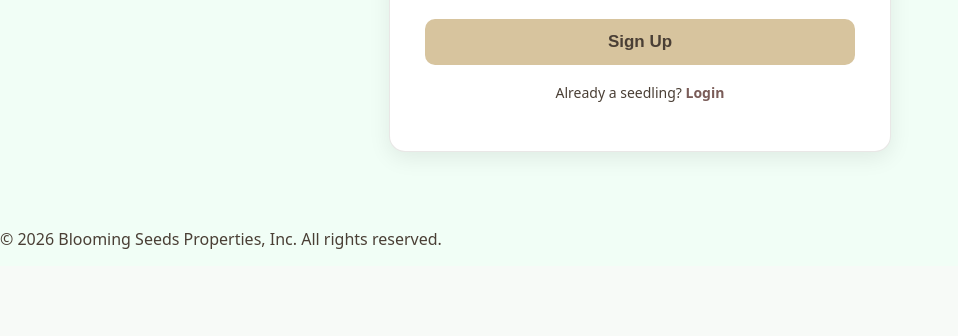
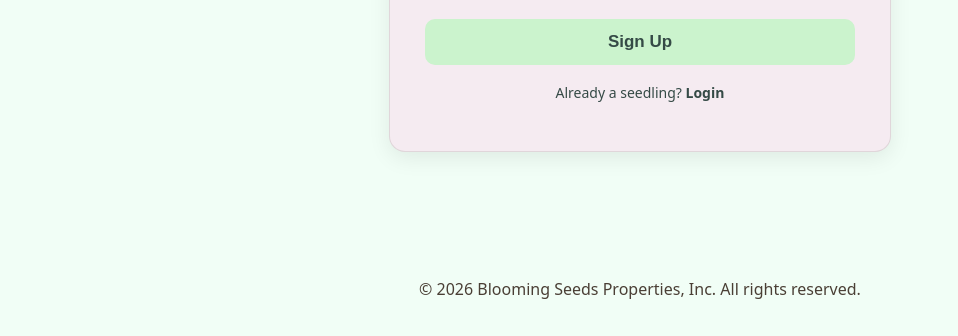
Before and after one commit to starryyz/final180, a Flask app: page /signup in a window 1280 px wide. Shown: the part 928-1264 px from the top of the page, without its empty margins (0-958 px from the left). Before the commit the page ends 1177 px from the top, so only its background shows below. Run offline with Flask 3, Linux system fonts and the light colour scheme; some web fonts are replaced.

Commit message:
Update styles.css
changes

```diff
--- a/static/css/styles.css
+++ b/static/css/styles.css
@@ -472,11 +472,12 @@ ion-icon:hover {
     align-items: center;
     padding-top: 60px;
     padding-bottom: 60px;
+    background-color: #f1fef6;
 }
-
+/* login card */
 .auth-card {
     width: 430px;
-    background: #ffffff;
+    background: #f5ebf1;
     padding: 35px;
     border-radius: 16px;
     box-shadow: 0 6px 22px rgba(0,0,0,0.08);
@@ -485,7 +486,7 @@ ion-icon:hover {
 
 .auth-title {
     text-align: center;
-    color: #4A3F35;
+    color: #354a46;
     margin-bottom: 28px;
     font-size: 28px;
     font-weight: 600;
@@ -499,7 +500,7 @@ ion-icon:hover {
 
 .input-group label {
     font-size: 14px;
-    color: #4A3F35;
+    color: #354a46;
     margin-bottom: 6px;
     font-weight: 500;
 }
@@ -507,10 +508,10 @@ ion-icon:hover {
 .input-group input {
     padding: 13px;
     border-radius: 10px;
-    border: 1px solid rgba(74, 63, 53, 0.25);
+    border: 1px solid rgba(50, 85, 59, 0.25);
     font-size: 15px;
     outline: none;
-    background: #F8F5F0;
+    background: #fbf7fa;
     transition: 0.25s ease;
     background-image: url(/static/images/flower.png);
     background-repeat: no-repeat;
@@ -520,7 +521,7 @@ ion-icon:hover {
 }
 
 .input-group input:focus {
-    border-color: #D7C49E;
+    border-color: #f5e4f0;
     background: #ffffff;
     box-shadow: 0 0 0 3px rgba(215, 196, 158, 0.35);
 }
@@ -528,8 +529,8 @@ ion-icon:hover {
 .auth-btn {
     width: 100%;
     padding: 13px;
-    background: #D7C49E;
-    color: #4A3F35;
+    background: #cbf3cd;
+    color: #354a46;
     border: none;
     border-radius: 10px;
     font-size: 17px;
@@ -539,7 +540,7 @@ ion-icon:hover {
 }
 
 .auth-btn:hover {
-    background: #CBB68F;
+    background: #8fcba6;
     transform: translateY(-1px);
 }
 
@@ -547,17 +548,31 @@ ion-icon:hover {
     text-align: center;
     margin-top: 18px;
     font-size: 14px;
-    color: #4A3F35;
+    color: #354a46;
 }
 
 .auth-switch a {
-    color: #7A5C58;
+    color: #354a46;
     text-decoration: none;
     font-weight: 600;
 }
 
 .auth-switch a:hover {
     text-decoration: underline;
+}
+/* login footer */
+.footer-login {
+    margin-top: 30px;
+    padding: 20px;
+    text-align: center;
+    background-color: #f1fef6;
+}
+/* sign up footer */
+.footer-signup {
+    margin-top: 30px;
+    padding: 20px;
+    text-align: center;
+    background-color: #f1fef6;
 }
 
 .category-slider-container {
```
